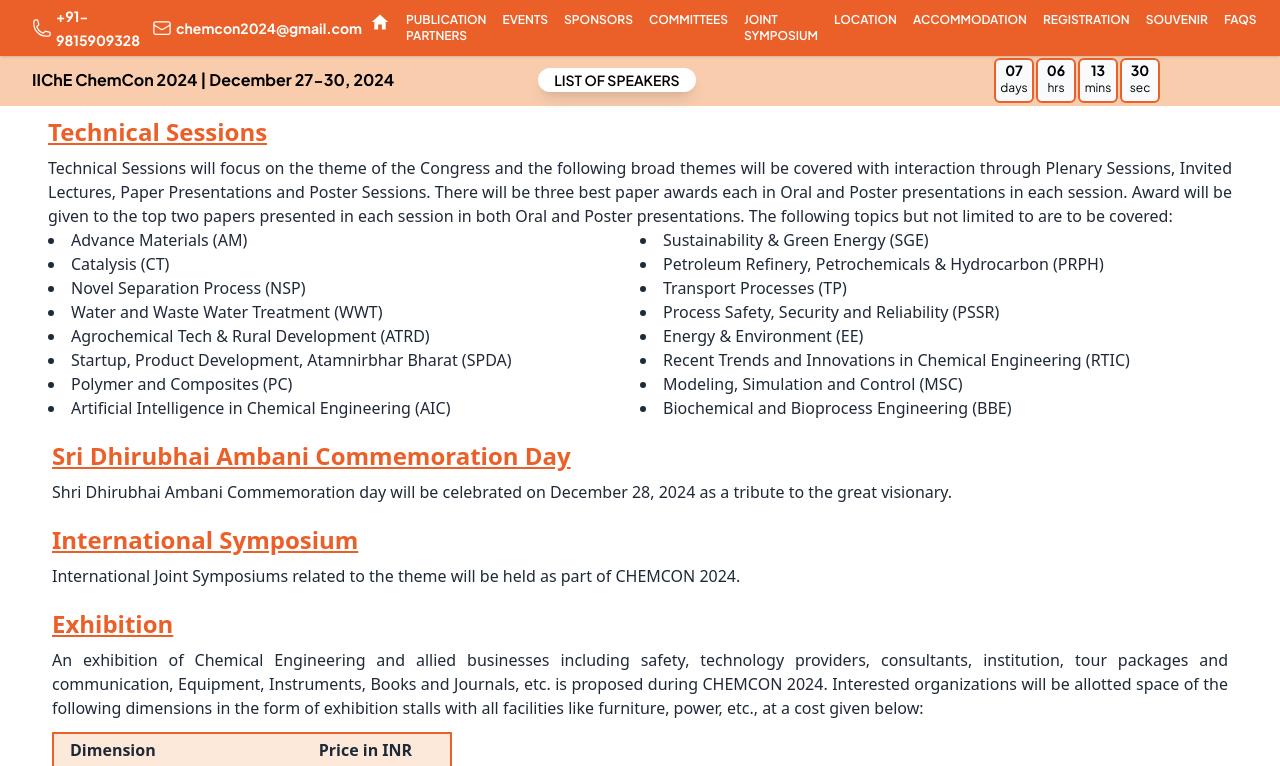
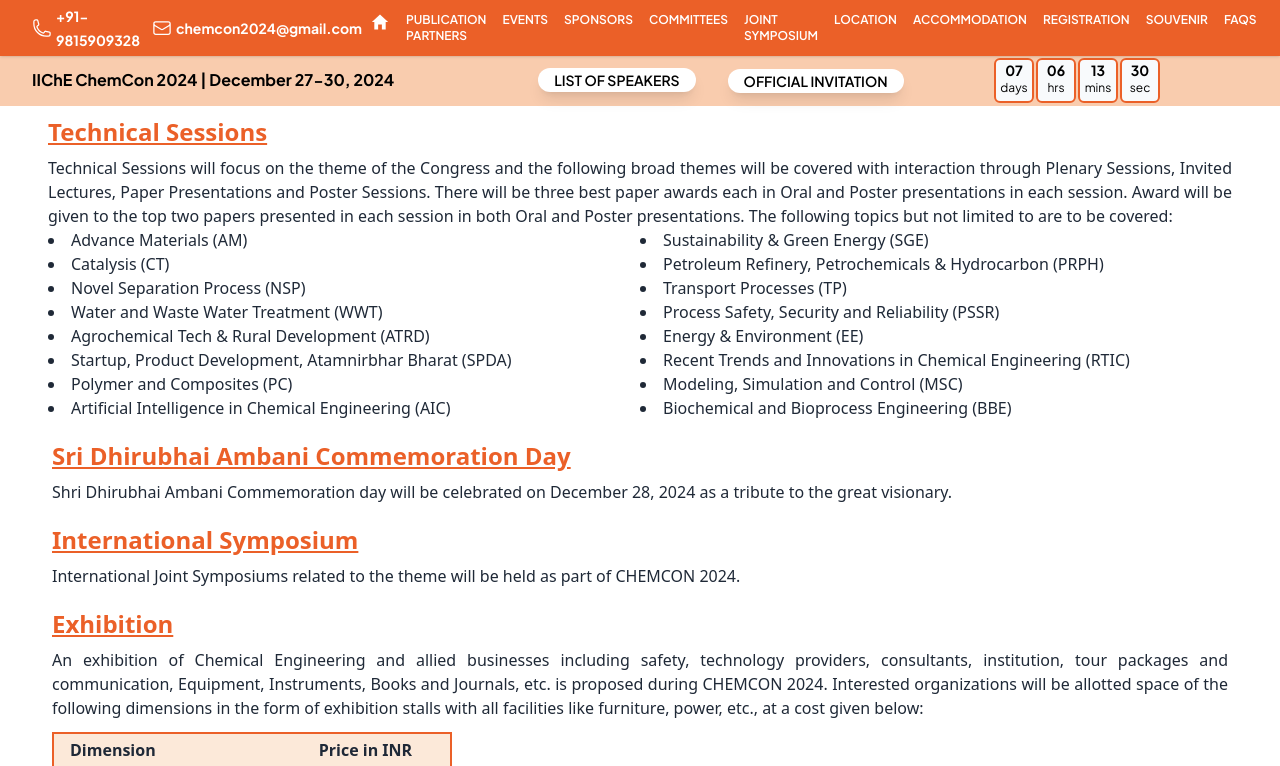
Before and after one commit to xceed-nitj/pro1-chemcon, a React (Vite) app: page /events in a window 1280 px wide. Shown: the top 766 px of the page. Built offline with nearby package versions, Linux system fonts and the light colour scheme.

Commit message:
added pop up invitation card

```diff
--- a/src/components/SecNavbar.jsx
+++ b/src/components/SecNavbar.jsx
@@ -1,87 +1,3 @@
-// import { useEffect, useState } from "react";
-// import CountdownTimer from "./CountdownTimer";
-// import { Link } from "react-router-dom";
-// import Invitation from "./common/invitation";
-// function SecNavbar(props) {
-//   const [isHomePage, setIsHomePage] = useState(false);
-//   const [show, setShow] = useState(true);
-
-//   useEffect(() => {
-//     // Check if the current URL is the homepage
-//     if (window.location.pathname === '/') {
-//       setIsHomePage(true);
-//     } else {
-//       setIsHomePage(false);
-//     }
-//   }, []); // Empty dependency array ensures this runs only once on component mount
-
-//   return (
-//     <>
-//     <div className="mt-[56px] h-[50px] sm:hidden hidden lg:flex bg-accent-200 shadow z-50 px-2 sm:px-4 lg:px-8 py-3 lg:space-x-8">
-//       <span>
-//         <p className="font-bold">IIChE ChemCon 2024 | December 27-30, 2024</p>
-//       </span>
-
-//       {isHomePage && (
-//         <button
-//           onClick={props.onClickScroll}
-//           className="group relative transition-all duration-300 ease-in-out hover:scale-105"
-//         >
-//           <span>
-//             <p
-//               className="ml-28 text-sm font-semibold rounded-full text-black bg-white px-4 py-[2px] border-radius-2 shadow-lg
-//      group-hover:bg-green-500 group-hover:text-white"
-//             >
-//               LIST OF SPEAKERS
-//             </p>
-//           </span>
-//         </button>
-
-//       )}
-
-//       {!isHomePage && (
-//         <Link to='/speakers'>
-//           <button
-//             className="group relative transition-all duration-300 ease-in-out hover:scale-105"
-//           >
-//             <span>
-//               <p
-//                 className="ml-28 text-sm font-semibold rounded-full text-black bg-white px-4 py-[2px] border-radius-2 shadow-lg
-//      group-hover:bg-green-500 group-hover:text-white"
-//               >
-//                 LIST OF SPEAKERS
-//               </p>
-//             </span>
-//           </button>
-//         </Link>
-
-//       )}
-
-//       <button
-//         //onClick={props.onClickScroll}
-//         className="group relative transition-all duration-300 ease-in-out hover:scale-105"
-//       >
-//         <span>
-//           <p
-//             className=" text-sm font-semibold rounded-full text-black bg-white px-4 py-[2px] border-radius-2 shadow-lg
-//      group-hover:bg-violet-500 group-hover:text-white"
-//       onClick={setShow(true)}
-//           >
-//             INVITATION
-//           </p>
-//         </span>
-//       </button>
-
-//       <span className="absolute right-[120px] top-[58px]">
-//         <CountdownTimer />
-//       </span>
-//     </div>
-//     {isHomePage && show && <Invitation/> }
-//     </>
-//   );
-// }
-
-// export default SecNavbar;
 import { useEffect, useState } from "react";
 import CountdownTimer from "./CountdownTimer";
 import { Link } from "react-router-dom";
@@ -89,7 +5,7 @@ import Invitation from './common/Invitation';
 
 function SecNavbar(props) {
   const [isHomePage, setIsHomePage] = useState(false);
-  // const [show, setShow] = useState(true);
+  const [show, setShow] = useState(true);
 
   useEffect(() => {
     // Check if the current URL is the homepage
@@ -126,22 +42,22 @@ function SecNavbar(props) {
           </Link>
         )}
 
-        {/* <button
-          // onClick={() => setShow(true)}
+        <button
+          onClick={() => setShow(true)}
           className="group relative transition-all duration-300 ease-in-out hover:scale-105"
         >
           <span>
             <p className="text-sm font-semibold rounded-full text-black bg-white px-4 py-[2px] border-radius-2 shadow-lg group-hover:bg-violet-500 group-hover:text-white">
-              INVITATION
+              OFFICIAL INVITATION
             </p>
           </span>
-        </button> */}
+        </button>
 
         <span className="absolute right-[120px] top-[58px]">
           <CountdownTimer />
         </span>
       </div>
-      {isHomePage && <Invitation />}
+      {isHomePage  && <Invitation show={show} setShow={setShow}/>}
     </>
   );
 }
--- a/src/components/common/Invitation.jsx
+++ b/src/components/common/Invitation.jsx
@@ -1,7 +1,6 @@
-import { useState } from 'react';
 
-function Invitation() {
-  const [show, setShow] = useState(true);
+function Invitation({ show, setShow }) {
+
 
   return (
     <>
```
